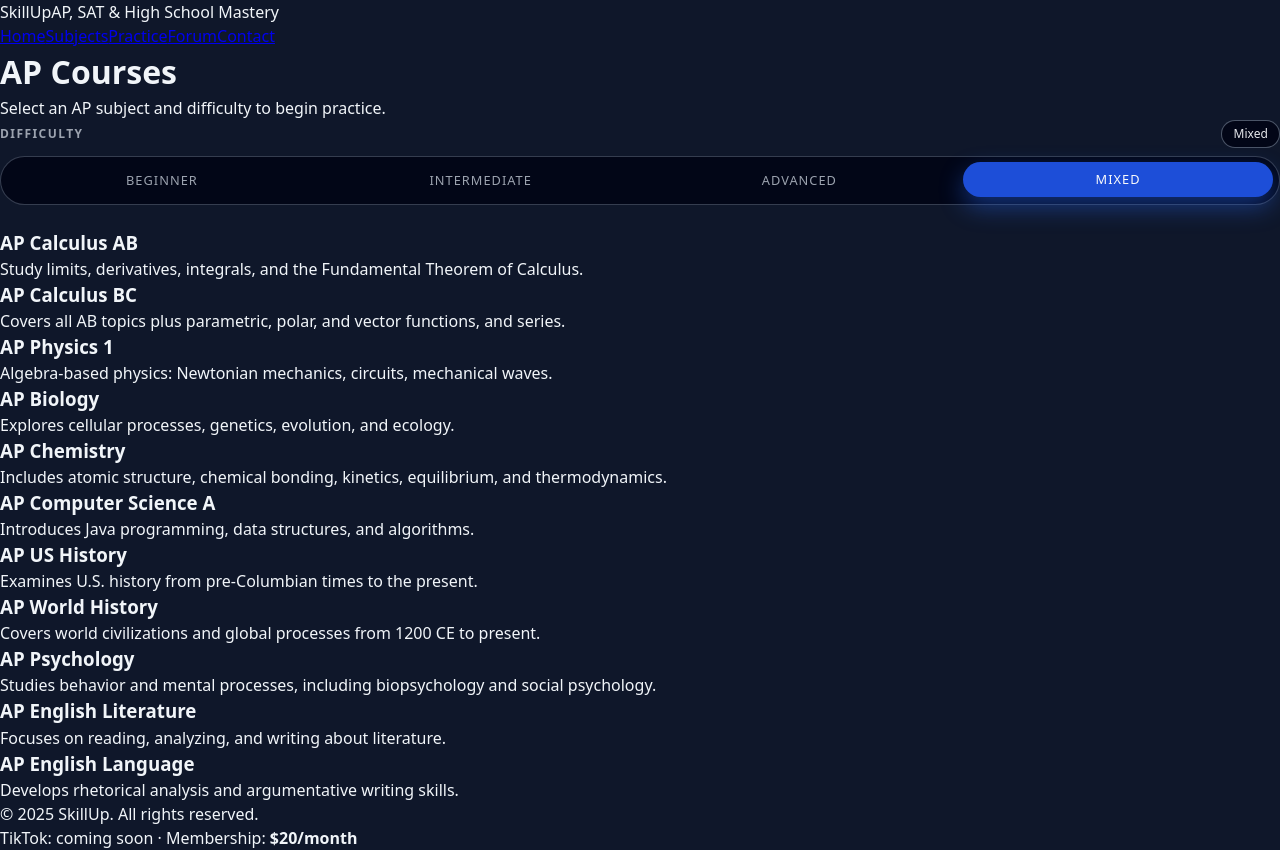
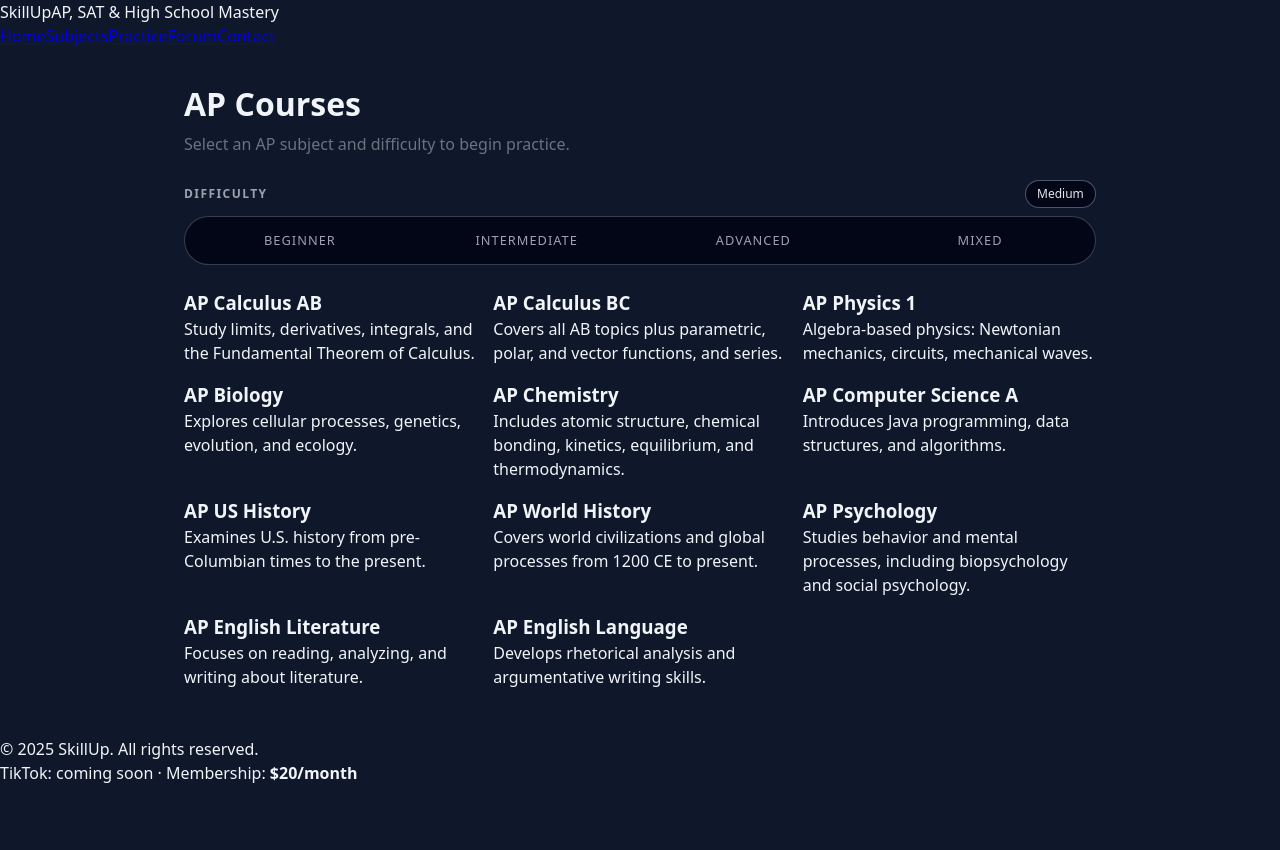
Before and after one commit to steponaskaciulis-max/skillup, a Next.js app in the folder SkillUp/: page /subjects/ap in a window 1280 px wide. After the commit the page ends 800 px from the top, so only its background shows below. Built offline with nearby package versions, Linux system fonts and the light colour scheme.

Commit message:
Update index.js

```diff
--- a/SkillUp/pages/subjects/ap/index.js
+++ b/SkillUp/pages/subjects/ap/index.js
@@ -1,33 +1,89 @@
-import Tile from '../../../components/Tile';
-import DifficultySelector from '../../../components/DifficultySelector';
-import { useState } from 'react';
-import Link from 'next/link';
-import { useRouter } from 'next/router';
-import apCourses from '../../../data/apCourses';
+// SkillUp/pages/subjects/ap/index.js
+import { useState } from "react";
+import Tile from "../../../components/Tile";
+import DifficultySelector from "../../../components/DifficultySelector";
+import apCourses from "../../../data/apCourses";
 
-const APSubjectsPage = () => {
-  const [difficulty, setDifficulty] = useState('mixed');
+export default function APSubjectsPage() {
+  const [selectedDifficulty, setSelectedDifficulty] = useState("Medium");
 
-  const topics = apCourses.map(course => ({
-    title: course.title,
-    description: course.description,
-    href: `/subjects/ap/${course.id}`,
-  }));
+  const topics = apCourses
+    .filter((course) =>
+      course.difficulty ? course.difficulty === selectedDifficulty : true
+    )
+    .map((course) => ({
+      id: course.id,
+      title: course.title,
+      description: course.description,
+      href: `/subjects/ap/${course.id}`,
+    }));
 
   return (
-    <div className="container mx-auto py-8">
-      <h1>AP Courses</h1>
-      <p>Select an AP subject and difficulty to begin practice.</p>
-      <div>
-        <DifficultySelector selected={difficulty} setSelected={setDifficulty} />
+    <main className="page">
+      <h1 className="title">AP Courses</h1>
+      <p className="subtitle">
+        Select an AP subject and difficulty to begin practice.
+      </p>
+
+      <DifficultySelector
+        selectedDifficulty={selectedDifficulty}
+        onChange={setSelectedDifficulty}
+      />
+
+      <div className="grid">
+        {topics.map((topic) => (
+          <Tile
+            key={topic.id}
+            title={topic.title}
+            description={topic.description}
+            href={topic.href}
+          />
+        ))}
+
+        {topics.length === 0 && (
+          <p className="empty">No AP courses for this difficulty yet.</p>
+        )}
       </div>
-      <div className="grid grid-cols-2 gap-4 mt-4">
-        {topics.map(topic => (
-          <Tile key={topic.title} title={topic.title} description={topic.description} href={topic.href} />
-        ))}
-      </div>
-    </div>
+
+      <style jsx>{`
+        .page {
+          max-width: 960px;
+          margin: 0 auto;
+          padding: 2rem 1.5rem 3rem;
+        }
+
+        .title {
+          font-size: 2rem;
+          font-weight: 700;
+          margin-bottom: 0.25rem;
+        }
+
+        .subtitle {
+          color: #6b7280;
+          margin-bottom: 1.5rem;
+        }
+
+        .grid {
+          display: grid;
+          grid-template-columns: repeat(auto-fit, minmax(240px, 1fr));
+          gap: 1rem;
+        }
+
+        .empty {
+          color: #9ca3af;
+          font-size: 0.9rem;
+        }
+
+        @media (max-width: 640px) {
+          .page {
+            padding: 1.5rem 1rem 2.5rem;
+          }
+
+          .title {
+            font-size: 1.6rem;
+          }
+        }
+      `}</style>
+    </main>
   );
-};
-
-export default APSubjectsPage;
+}
```
